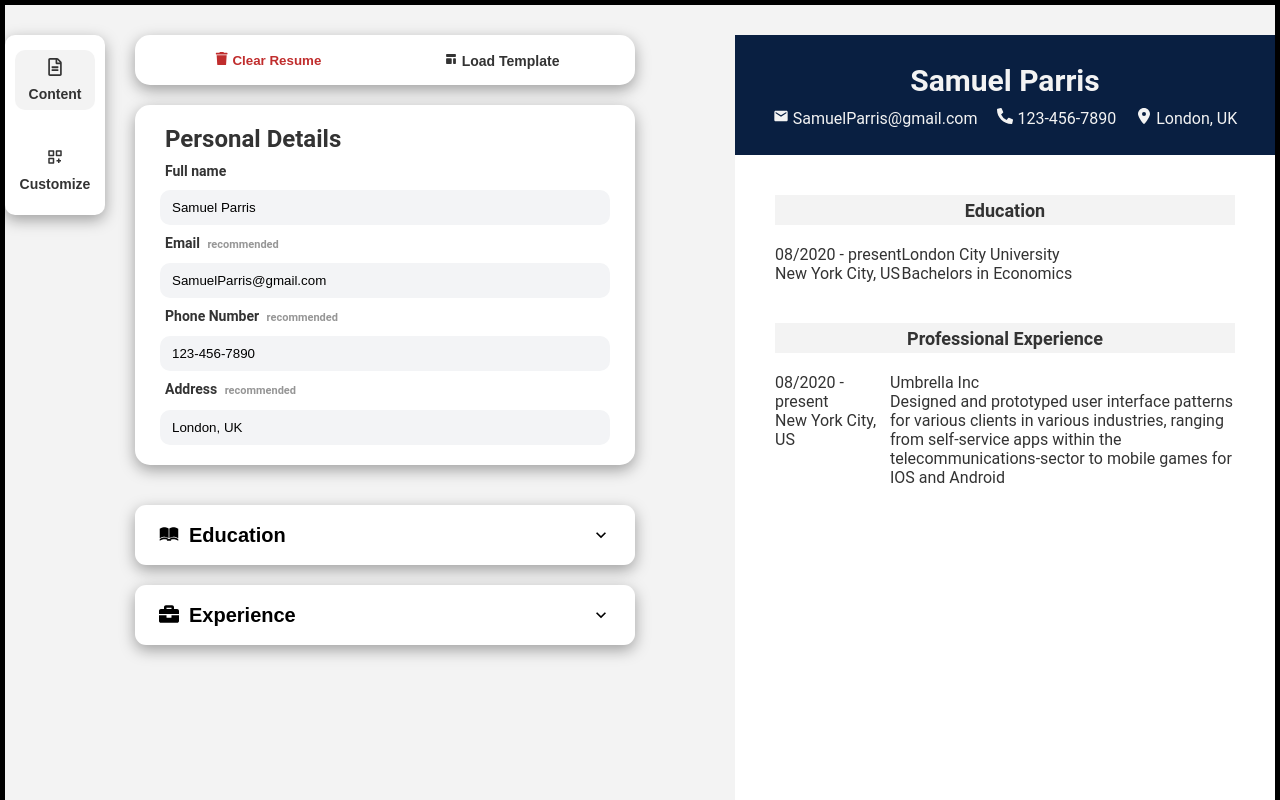
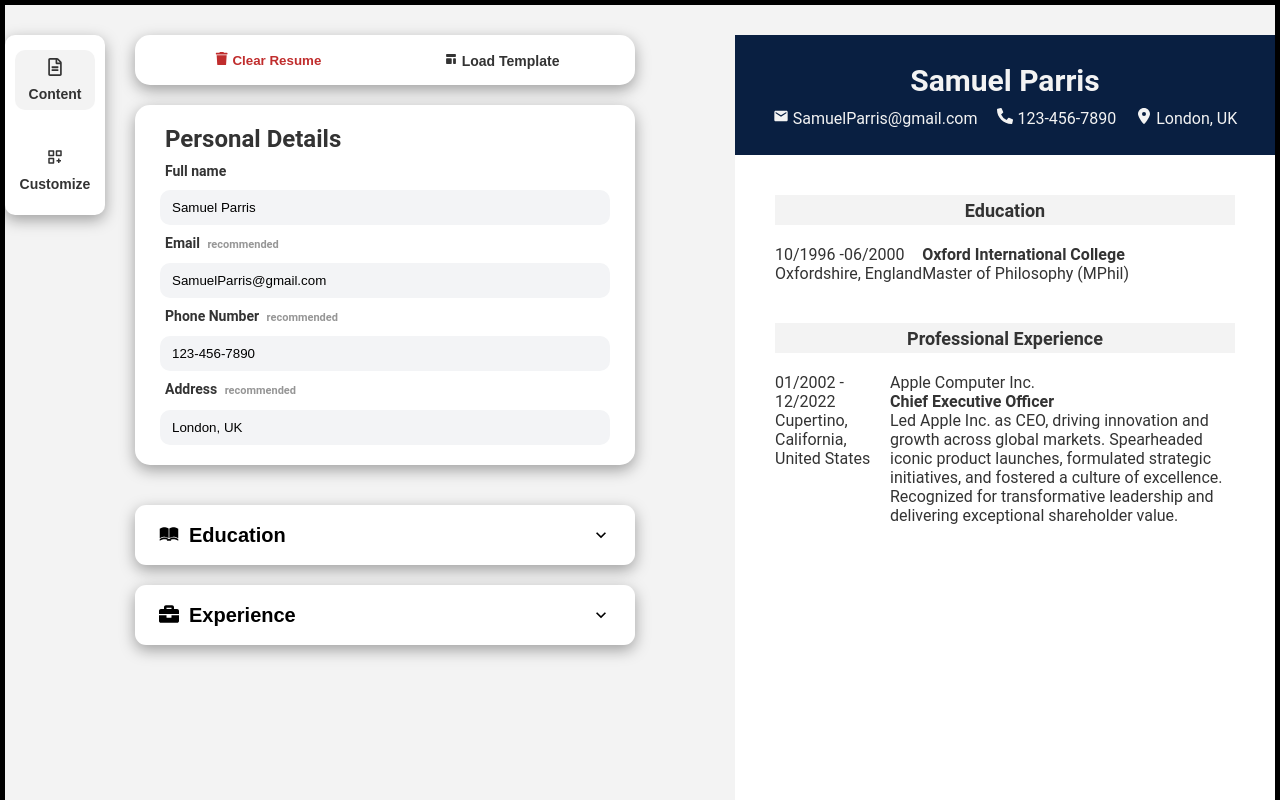
Before and after one commit to IulianGabriel/Resume-Architect, a React (Vite) app: page / in a window 1280 px wide. Shown: the top 800 px of the page. Built offline with nearby package versions, Linux system fonts and the light colour scheme.

Commit message:
Added working state
-  for Education and others Experience inputs, added  information in education/experience arrays in utlils/template.

```diff
--- a/src/Components/AddQualifications.jsx
+++ b/src/Components/AddQualifications.jsx
@@ -2,6 +2,7 @@ import PropTypes from "prop-types";
 import { FaTrash } from "react-icons/fa"; // icon for "clear" button
 
 const AddQualifications = ({ config }) => {
+  const { qualificationInputs, handleQualificationsInputs } = config;
   const categoryName = config.text === "Education" ? "School" : "Company Name";
   const categoryInfo =
     config.text === "Education" ? "Degree" : "Position Title";
@@ -10,7 +11,14 @@ const AddQualifications = ({ config }) => {
       <label htmlFor="description">
         Description <span>optional</span>
       </label>
-      <input type="textarea" id="description" placeholder="Description..." />
+      <input
+        type="textarea"
+        id="description"
+        placeholder="Description..."
+        name="jobDescription"
+        value={qualificationInputs.jobDescription}
+        onChange={handleQualificationsInputs}
+      />
     </>
   );
   return (
@@ -19,28 +27,55 @@ const AddQualifications = ({ config }) => {
       <input
         type="text"
         id="qualification-name"
+        name="name"
         placeholder={`Enter ${categoryName} / University`}
+        value={qualificationInputs.name}
+        onChange={handleQualificationsInputs}
       />
       <label htmlFor="qualification-info">{categoryInfo}</label>
       <input
         type="text"
         id="qualification-info"
+        name="achievement"
         placeholder={`Enter ${categoryInfo} / Field of study`}
+        value={qualificationInputs.achievement}
+        onChange={handleQualificationsInputs}
       />
       <div className="attendance-period">
         <div className="start-attendance">
           <label htmlFor="start-date">Start Date</label>
-          <input type="text" id="start-date" placeholder="Enter start date" />
+          <input
+            type="text"
+            id="start-date"
+            name="startDate"
+            placeholder="Enter start date"
+            value={qualificationInputs.startDate}
+            onChange={handleQualificationsInputs}
+          />
         </div>
         <div className="end-attendance">
           <label htmlFor="end-date">End Date</label>
-          <input type="text" id="end-date" placeholder="Enter end date" />
+          <input
+            type="text"
+            id="end-date"
+            name="endDate"
+            placeholder="Enter end date"
+            value={qualificationInputs.endDate}
+            onChange={handleQualificationsInputs}
+          />
         </div>
       </div>
       <label htmlFor="location">
         Location <span>optional</span>
       </label>
-      <input type="text" id="location" placeholder="Enter Location" />
+      <input
+        type="text"
+        id="location"
+        name="location"
+        placeholder="Enter Location"
+        value={qualificationInputs.location}
+        onChange={handleQualificationsInputs}
+      />
       {showDescription}
       <div className="updateQualification-container-buttons">
         <button className="delete-qualification">
@@ -58,7 +93,16 @@ const AddQualifications = ({ config }) => {
 AddQualifications.propTypes = {
   config: PropTypes.shape({
     text: PropTypes.string.isRequired,
-  }),
+    qualificationInputs: PropTypes.shape({
+      name: PropTypes.string.isRequired,
+      achievement: PropTypes.string.isRequired,
+      startDate: PropTypes.string.isRequired,
+      endDate: PropTypes.string.isRequired,
+      location: PropTypes.string.isRequired,
+      jobDescription: PropTypes.string,
+    }).isRequired,
+    handleQualificationsInputs: PropTypes.func.isRequired,
+  }).isRequired,
 };
 
 export default AddQualifications;
--- a/src/Components/CvApp.jsx
+++ b/src/Components/CvApp.jsx
@@ -14,8 +14,8 @@ const CvApp = () => {
     email: templateResume.email,
     phoneNumber: templateResume.phoneNumber,
     address: templateResume.address,
-    education: [],
-    experience: [],
+    education: templateResume.education,
+    experience: templateResume.experience,
   });
 
   const handleInputChange = (e) => {
@@ -31,6 +31,8 @@ const CvApp = () => {
       email: "",
       phoneNumber: "",
       address: "",
+      education: [],
+      experience: [],
     });
   };
 
--- a/src/Components/Qualifications.jsx
+++ b/src/Components/Qualifications.jsx
@@ -2,13 +2,53 @@ import AccordionItemComp from "./AccordionItemComp";
 import { Accordion } from "@chakra-ui/accordion";
 import { FaBriefcase } from "react-icons/fa"; // icon for "experience"
 import { GiOpenBook } from "react-icons/gi";
+import { useState } from "react";
 
 const Qualifications = () => {
+  const [qualificationInputs, setQualificationInputs] = useState({
+    education: {
+      name: "",
+      achievement: "",
+      startDate: "",
+      endDate: "",
+      location: "",
+    },
+    experience: {
+      name: "",
+      achievement: "",
+      startDate: "",
+      endDate: "",
+      location: "",
+      jobDescription: "",
+    },
+  });
+  function handleQualificationsInputs(e, section) {
+    const { name, value } = e.target;
+    setQualificationInputs((prev) => ({
+      ...prev,
+      [section]: { ...prev[section], [name]: value },
+    }));
+  }
+
   return (
     <Accordion allowToggle>
-      <AccordionItemComp config={{ text: "Education", icon: <GiOpenBook /> }} />
       <AccordionItemComp
-        config={{ text: "Experience", icon: <FaBriefcase /> }}
+        config={{
+          text: "Education",
+          icon: <GiOpenBook />,
+          qualificationInputs: qualificationInputs.education,
+          handleQualificationsInputs: (e) =>
+            handleQualificationsInputs(e, "education"),
+        }}
+      />
+      <AccordionItemComp
+        config={{
+          text: "Experience",
+          icon: <FaBriefcase />,
+          qualificationInputs: qualificationInputs.experience,
+          handleQualificationsInputs: (e) =>
+            handleQualificationsInputs(e, "experience"),
+        }}
       />
     </Accordion>
   );
--- a/src/Components/ResumeEducationInfo.jsx
+++ b/src/Components/ResumeEducationInfo.jsx
@@ -1,15 +1,22 @@
+import { templateResume } from "../util/template";
+
 const ResumeEducationInfo = () => {
   return (
     <div className="education-section">
       <h3>Education</h3>
       <div className="education-info">
         <div className="education-period">
-          <p>08/2020 - present</p>
-          <p>New York City, US</p>
+          <p>
+            {templateResume.education[0].startDate} -
+            {templateResume.education[0].endDate}
+          </p>
+          <p>{templateResume.education[0].location}</p>
         </div>
         <div className="school-and-degree">
-          <p>London City University</p>
-          <p>Bachelors in Economics</p>
+          <p style={{ fontWeight: "bold" }}>
+            {templateResume.education[0].name}
+          </p>
+          <p>{templateResume.education[0].achievement}</p>
         </div>
       </div>
     </div>
--- a/src/Components/ResumeExperienceInfo.jsx
+++ b/src/Components/ResumeExperienceInfo.jsx
@@ -1,19 +1,23 @@
+import { templateResume } from "../util/template";
+
 const ResumeExperienceInfo = () => {
   return (
     <div className="experience-section">
       <h3>Professional Experience</h3>
       <div className="experience-info">
         <div className="working-period">
-          <p>08/2020 - present</p>
-          <p> New York City, US </p>
+          <p>
+            {templateResume.experience[0].startDate} -{" "}
+            {templateResume.experience[0].endDate}
+          </p>
+          <p> {templateResume.experience[0].location} </p>
         </div>
-        <div className="additional-informatio">
-          <p>Umbrella Inc</p>
-          <p>
-            Designed and prototyped user interface patterns for various clients
-            in various industries, ranging from self-service apps within the
-            telecommunications-sector to mobile games for IOS and Android
+        <div className="additional-information">
+          <p>{templateResume.experience[0].name}</p>
+          <p style={{ fontWeight: "bold" }}>
+            {templateResume.experience[0].achievement}
           </p>
+          <p>{templateResume.experience[0].jobDescription}</p>
         </div>
       </div>
     </div>
--- a/src/util/template.js
+++ b/src/util/template.js
@@ -1,8 +1,29 @@
 export const templateResume = {
-    name: "Samuel Parris",
-    email: "SamuelParris@gmail.com",
-    phoneNumber:"123-456-7890",
-    address:"London, UK",
-    education: [],
-    experience: [],
-}
+  name: "Samuel Parris",
+  email: "SamuelParris@gmail.com",
+  phoneNumber: "123-456-7890",
+  address: "London, UK",
+  education: [
+    {
+      name: "Oxford International College",
+      achievement: "Master of Philosophy (MPhil)",
+      startDate: "10/1996",
+      endDate: "06/2000",
+      location: "Oxfordshire, England",
+    },
+  ],
+  experience: [
+    {
+      name: "Apple Computer Inc.",
+      achievement: "Chief Executive Officer",
+      startDate: "01/2002",
+      endDate: "12/2022",
+      location: "Cupertino, California, United States",
+      jobDescription: `
+          Led Apple Inc. as CEO, driving innovation and growth across global markets.
+          Spearheaded iconic product launches, formulated strategic initiatives, and fostered a culture of excellence.
+          Recognized for transformative leadership and delivering exceptional shareholder value.
+        `,
+    },
+  ],
+};
```
